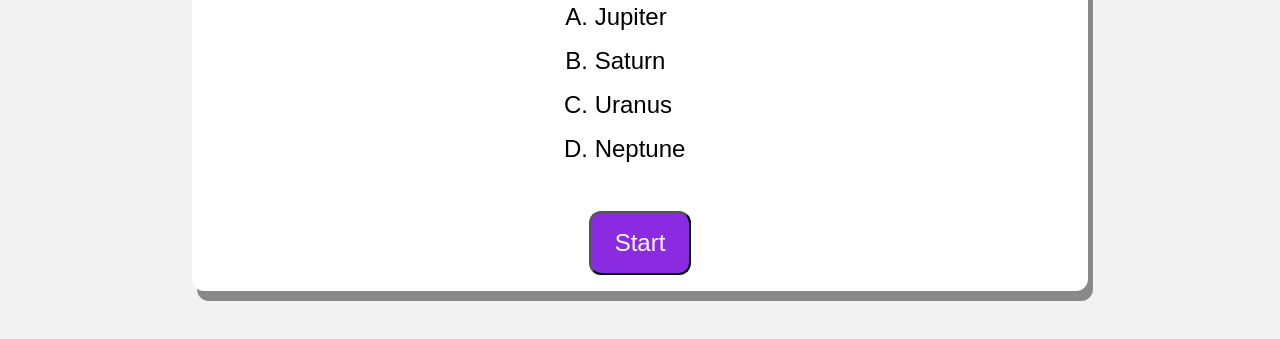
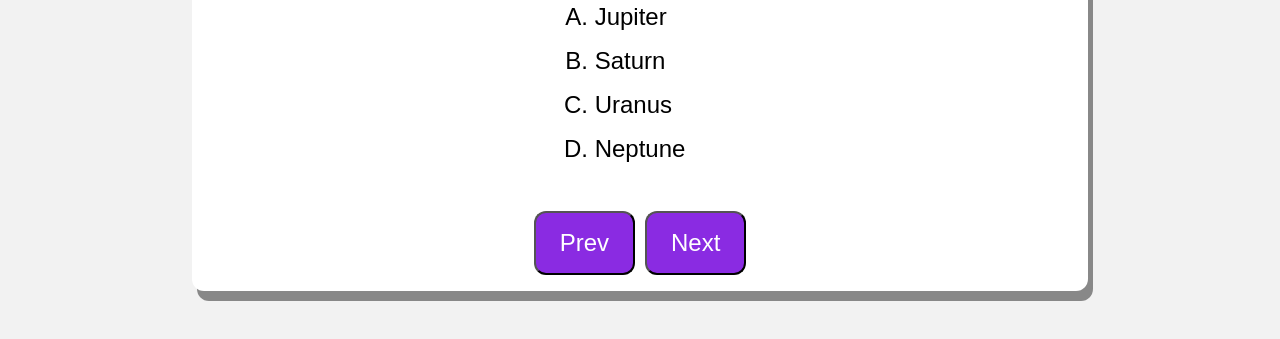
Before and after one commit to Ogugwa/Kodecamp-Stage-6, a plain HTML site: page pages/quiz.html in a window 1280 px wide. Both pictures are taken after a click on the button "Start". Shown: the part 401-740 px from the top of the page. Drawn offline with Linux system fonts and the light colour scheme.

Commit message:
First question displayed

```diff
--- a/index.js
+++ b/index.js
@@ -5,6 +5,9 @@ const questionBoard= document.getElementById("question-counter");
 const Result = document.getElementById("result");
 const resetBtn = document.querySelector(".reset");
 const startBtn = document.querySelector(".startBtn");
+const questionH3= document.getElementById("question");
+const btnControl = document.querySelector(".btnControl");
+const answerReset =answerList.querySelectorAll("li");
 // Empty State
 // Adding event listener to the empty state
 let scores =0;
@@ -28,15 +31,17 @@ answerList.addEventListener("click", (e)=>{
 // scoreBoard.textContent = scores;
 // Reset button function
 function Reset (){
-    score =0;
+    scores =0;
     selected= false;
 questionBoard.textContent ="0 of 0";
 scoreBoard.textContent ="0";
 Result.textContent= "";
-const answerReset =answerList.querySelectorAll("li");
 answerReset.forEach(answer =>{
  answer.style.backgroundColor = "";
  answerList.style.pointerEvents = "auto";
+ if (questionH3.textContent === "" && answerList.textContent === "") {
+    window.location.reload();
+}
 });
 
 }
@@ -111,6 +116,7 @@ const questionList =[
             "Lion",
             "Cheetah",
         ],
+        answer: "Lion",
     },
     {
         question:"What is the capital city of Canada?",
@@ -144,9 +150,31 @@ const questionList =[
     }
 ];
 let currentQuestion = 0;
-// Function to clear the
+
+// Function to clear the question section once start is clicked
+function clear (){
+startBtn.classList ="hide";
+btnControl.classList.remove("hide");
+}
+// Function to display question once startBtn is clicked
+function displayQuestion(){
+    const current= questionList[currentQuestion];
+questionH3.textContent =current.question;
+answerReset.forEach((li,index) => {
+li.textContent = current.options[index];
+
+});
+console.log(current);
+console.log(questionH3);
+console.log(answerReset.length);
+
+}
+
+
 // Adding event Listener to the Start button to stop the demo and move to the game
 startBtn.addEventListener("click", ()=>{
     console.log("Start button clicked");
     Reset();
+    setTimeout(clear,500);
+    displayQuestion();
 })
--- a/pages/quiz.css
+++ b/pages/quiz.css
@@ -102,6 +102,21 @@ main {
  #result{
     font-size:18px;
  }
+ .btnControl{
+    display: flex;
+    gap:10px;
+ }
+ .hide{
+    display: none;
+ }
+ .btnControl button{
+      padding:1rem 1.5rem;
+    border-radius: 12px;
+    color:white;
+    background-color: blueviolet;
+    font-size:1.5rem;
+    font-weight:500;
+ }
 /* Mobile Responsiveness */
 @media (max-width: 767px) {
 .counters{
@@ -113,6 +128,9 @@ main {
     order:1;
     min-width:100%;
 }
+.btnControl{
+    flex-direction: column;
+}
 }
 /* Tablet Responsiveness */
 @media (min-width: 768px) and (max-width: 1000px){
--- a/pages/quiz.html
+++ b/pages/quiz.html
@@ -29,7 +29,7 @@
     </div>
     <!-- Questions Section -->
      <div class="question-container">
-        <h3>Which planet has the most moons in our solar system?</h3>
+        <h3 id="question">Which planet has the most moons in our solar system?</h3>
         <ol class="multichoice">
             <li>Jupiter</li>
             <li>Saturn</li>
@@ -38,6 +38,12 @@
         </ol>
         <p id="result"> </p>
         <button class="startBtn"> Start</button>
+        <div class="btnControl hide">
+    <button class="prevBtn"> Prev</button>
+    <button class="nextBtn"> Next</button>
+
+
+        </div>
      </div>
 </main>
 <script src="../index.js" defer></script>
```
